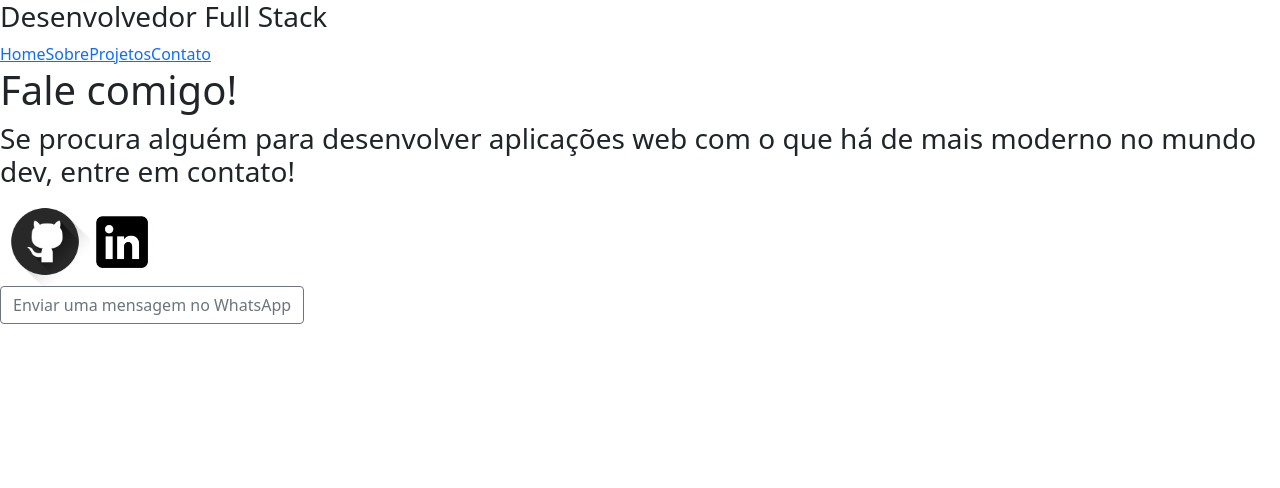
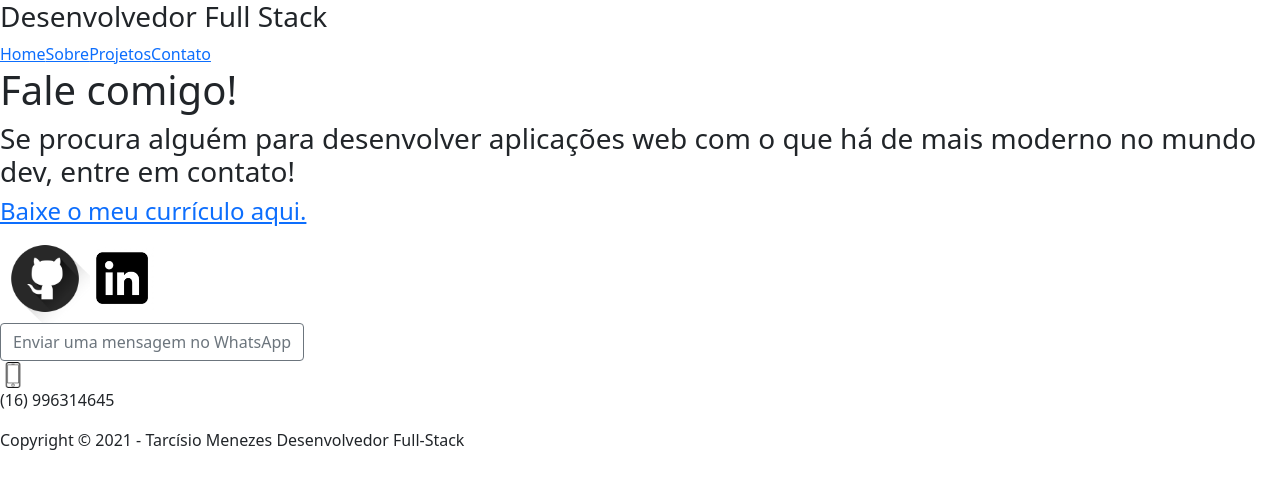
Before and after one commit to Tarcisio-Menezes/me, a React (Create React App) app in the folder portfolio-dev/: page /tarcisio-menezes/contato in a window 1280 px wide. Shown: the top 488 px of the page. Built offline with nearby package versions, Linux system fonts and the light colour scheme.

Commit message:
Completa páginas

```diff
--- /dev/null
+++ b/portfolio-dev/src/components/footer.js
@@ -0,0 +1,13 @@
+import React from 'react';
+
+function footer() {
+  return (
+    <footer>
+      <p>
+        Copyright © 2021 - Tarcísio Menezes Desenvolvedor Full-Stack
+      </p>
+    </footer>
+  );
+};
+
+export default footer;
--- a/portfolio-dev/src/pages/Contato.js
+++ b/portfolio-dev/src/pages/Contato.js
@@ -3,6 +3,8 @@ import { Button } from 'react-bootstrap';
 import Nav from '../components/nav';
 import gitLogo from '../images/git.png';
 import linkedinLogo from '../images/linkedin.png';
+import telLogo from '../images/tel.png';
+import Footer from '../components/footer';
 
 function Contact() {
   return (
@@ -15,6 +17,15 @@ function Contact() {
         Se procura alguém para desenvolver aplicações web com o que há
         de mais moderno no mundo dev, entre em contato!
       </h3>
+      <h4>
+        <a
+          href="https://drive.google.com/file/d/1IUxqWsJYDk0Se4z738YgorJ-DJNccdK_/view?usp=sharing"
+          target="_blank"
+          rel="noreferrer"
+        >
+          Baixe o meu currículo aqui.
+        </a>
+      </h4>
       <section>
       <a
         href="https://github.com/Tarcisio-Menezes"
@@ -45,7 +56,16 @@ function Contact() {
         >
           Enviar uma mensagem no WhatsApp
         </Button>
+      <div>
+        <img
+          src={ telLogo }
+          width="2%"
+          alt="Smatphone logo"
+        />
+        <p>(16) 996314645</p>
+      </div>
       </section>
+      <Footer />
     </div>
   );
 }
--- a/portfolio-dev/src/pages/ErrorPage.js
+++ b/portfolio-dev/src/pages/ErrorPage.js
@@ -1,6 +1,7 @@
 import React from 'react';
 import Nav from '../components/nav';
 import goku from '../images/goku.png';
+import Footer from '../components/footer';
 
 function ErrorPage() {
   return (
@@ -14,6 +15,7 @@ function ErrorPage() {
         width="20%"
         alt="Goku irritado por não encontrar o caminho"
       />
+      <Footer />
     </div>
   );
 }
--- a/portfolio-dev/src/pages/Home.js
+++ b/portfolio-dev/src/pages/Home.js
@@ -1,5 +1,8 @@
 import React from 'react';
+import { Button } from 'react-bootstrap';
+import { Link } from 'react-router-dom';
 import Nav from '../components/nav';
+import Footer from '../components/footer';
 
 function Home() {
   return (
@@ -12,11 +15,14 @@ function Home() {
       Desenvolvedor Full-Stack com experiência em Node JS, MongoDB, MySQL,
       JavaScript, React, HTML, Jest, CSS dentre outras tecnologias.
       </p>
-      <button
-        type="button"
-        className="btn btn-outline-primary">
-          Saiba mais
-      </button>
+      <Link to="/sobre">
+        <Button
+          variant="outline-secondary"
+        >
+          Conheça mais
+        </Button>
+      </Link>
+      <Footer />
     </div>
   );
 }
--- a/portfolio-dev/src/pages/Projetos.js
+++ b/portfolio-dev/src/pages/Projetos.js
@@ -8,6 +8,7 @@ import mysqlProject from '../images/spotifyclone.png'
 import repoGit from '../images/repo.png';
 import walletLogo from '../images/walletLogo.png';
 import rickLogo from '../images/rickLogo.png';
+import Footer from '../components/footer';
 import '../css/projetos.css';
 
 function Projects() {
@@ -153,6 +154,7 @@ function Projects() {
           </a>
         </h3>
       </div>
+      <Footer />
     </div>
   );
 }
--- a/portfolio-dev/src/pages/Sobre.js
+++ b/portfolio-dev/src/pages/Sobre.js
@@ -4,6 +4,7 @@ import nodeLogo from '../images/node.png';
 import mysqlLogo from '../images/mysql.png';
 import reactLogo from '../images/react.png';
 import mongoLogo from '../images/mongo.png';
+import Footer from '../components/footer';
 
 function About() {
   return (
@@ -47,6 +48,7 @@ function About() {
           </p>
         </div>
       </section>
+      <Footer />
     </div>
   );
 }
```
Also changed, not shown: portfolio-dev/src/images/tel.png (added), 1 other file (tests, documents, lock files or other folders).
